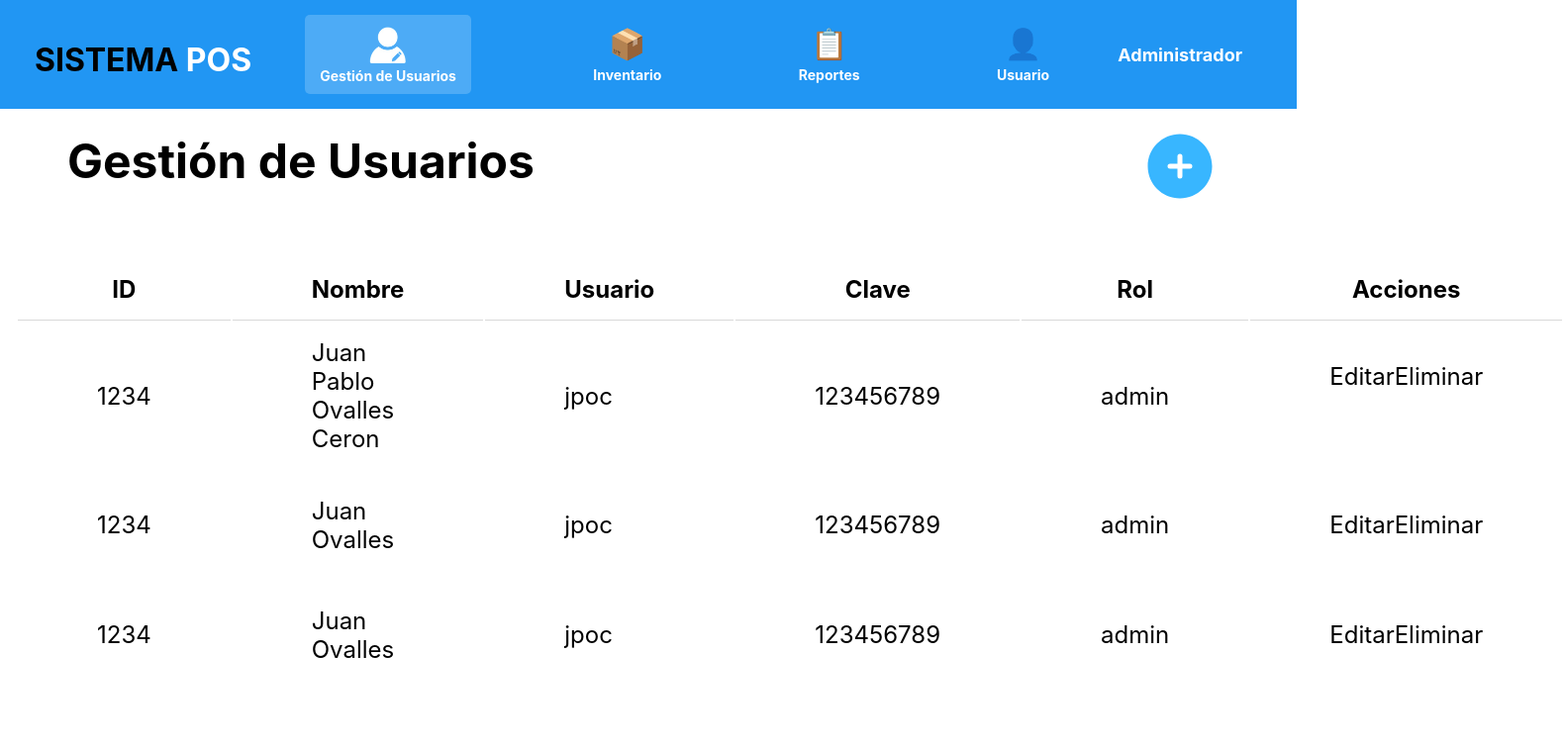
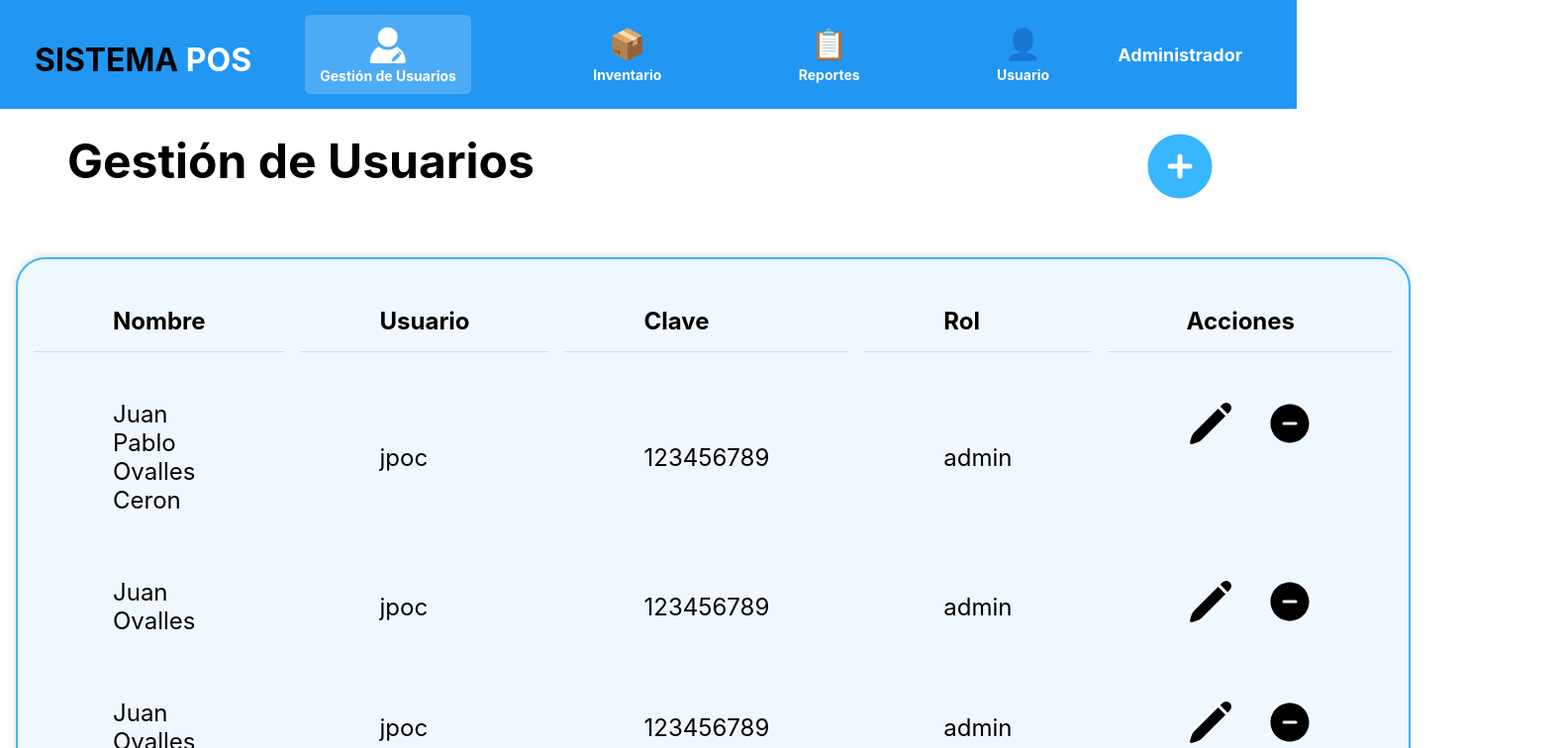
Before and after one commit to jpovalles/SistemaPOS, a React (Create React App) app: page /admin/gestUsers in a window 1280 px wide. Shown: the top 756 px of the page at 99% size, 1580 px wide, since content can reach past the window. Built offline with nearby package versions, Linux system fonts and the light colour scheme.

Commit message:
new icons for add user and delete user in admin view, new styles for users table in admin view

```diff
--- a/src/pages/admin/gestUsuarios/GestUsers.css
+++ b/src/pages/admin/gestUsuarios/GestUsers.css
@@ -29,17 +29,22 @@
     padding: 2rem;
 }
 
-.gest-users .tableUsers table{
-    background-color: #f0f0f0;
+.gest-users table{
+    border: #38b6ff 2px solid;
+    background-color: aliceblue;
     border-radius: 30px;
     box-shadow: 0px 0px 10px 0px #d9d9d9;
     border-spacing: 1rem 2rem;
+    width: 100%;
+
+
 }
 
 
 .gest-users th, .gest-users td{
     font-size: 1.5rem;
     padding: 1rem 5rem;
+    text-align: start;
 }
 
 .gest-users th{
@@ -48,5 +53,22 @@
 
 .gest-users .iconsRow{
     display: flex;
-    justify-content: space-between;
+    gap: 2rem;
 }
+
+.iconsRow .editIcon, .iconsRow .deleteIcon{
+    cursor: pointer;
+    height: 2em;
+    transition: color 0.3s;
+}
+
+.iconsRow .editIcon:hover{
+    color: #38b6ff;
+}
+
+.iconsRow .deleteIcon:hover{
+    color: #ff5252;
+}
+
+.gest-users .addUser:hover{
+}
--- a/src/pages/admin/gestUsuarios/GestUsers.js
+++ b/src/pages/admin/gestUsuarios/GestUsers.js
@@ -5,9 +5,9 @@ import TopBarAdmin from '../../../components/TopBarAdmin';
 
 function GestUsers(){
     const data = [
-        { id: 1234, nombre: "Juan Pablo Ovalles Ceron", usuario: "jpoc", clave: "123456789", rol: "admin" },
-        { id: 1234, nombre: "Juan Ovalles", usuario: "jpoc", clave: "123456789", rol: "admin" },
-        { id: 1234, nombre: "Juan Ovalles", usuario: "jpoc", clave: "123456789", rol: "admin" },];
+        { nombre: "Juan Pablo Ovalles Ceron", usuario: "jpoc", clave: "123456789", rol: "admin" },
+        { nombre: "Juan Ovalles", usuario: "jpoc", clave: "123456789", rol: "admin" },
+        { nombre: "Juan Ovalles", usuario: "jpoc", clave: "123456789", rol: "admin" },];
     return(
         <div className="gest-users">
             <TopBarAdmin paginaActualAdmin="usuariosAdmin"/>
@@ -25,25 +25,28 @@ function GestUsers(){
             <table>
                 <thead>
                 <tr className='headerRow'>
-                    <th className="px-4 py-2 text-left">ID</th>
-                    <th className="px-4 py-2 text-left">Nombre</th>
-                    <th className="px-4 py-2 text-left">Usuario</th>
-                    <th className="px-4 py-2 text-left">Clave</th>
-                    <th className="px-4 py-2 text-left">Rol</th>
-                    <th className="px-4 py-2 text-left">Acciones</th>
+                    <th className="headerGest">Nombre</th>
+                    <th className="headerGest">Usuario</th>
+                    <th className="headerGest">Clave</th>
+                    <th className="headerGest">Rol</th>
+                    <th className="headerGest">Acciones</th>
                 </tr>
                 </thead>
                 <tbody>
                 {data.map((row, index) => (
                     <tr key={index}>
-                    <td className="px-4 py-2">{row.id}</td>
                     <td className="px-4 py-2">{row.nombre}</td>
                     <td className="px-4 py-2">{row.usuario}</td>
                     <td className="px-4 py-2">{row.clave}</td>
                     <td className="px-4 py-2">{row.rol}</td>
                     <td className="iconsRow">
-                        <p>Editar</p>
-                        <p>Eliminar</p>
+                        <svg xmlns="http://www.w3.org/2000/svg" viewBox="0 0 24 24" fill="currentColor" class="editIcon">
+                            <path d="M21.731 2.269a2.625 2.625 0 0 0-3.712 0l-1.157 1.157 3.712 3.712 1.157-1.157a2.625 2.625 0 0 0 0-3.712ZM19.513 8.199l-3.712-3.712-12.15 12.15a5.25 5.25 0 0 0-1.32 2.214l-.8 2.685a.75.75 0 0 0 .933.933l2.685-.8a5.25 5.25 0 0 0 2.214-1.32L19.513 8.2Z" />
+                        </svg>
+                        <svg xmlns="http://www.w3.org/2000/svg" viewBox="0 0 24 24" fill="currentColor" class="deleteIcon">
+                            <path fill-rule="evenodd" d="M12 2.25c-5.385 0-9.75 4.365-9.75 9.75s4.365 9.75 9.75 9.75 9.75-4.365 9.75-9.75S17.385 2.25 12 2.25Zm3 10.5a.75.75 0 0 0 0-1.5H9a.75.75 0 0 0 0 1.5h6Z" clip-rule="evenodd" />
+                        </svg>
+
                     </td>
                     </tr>
                 ))}
```
